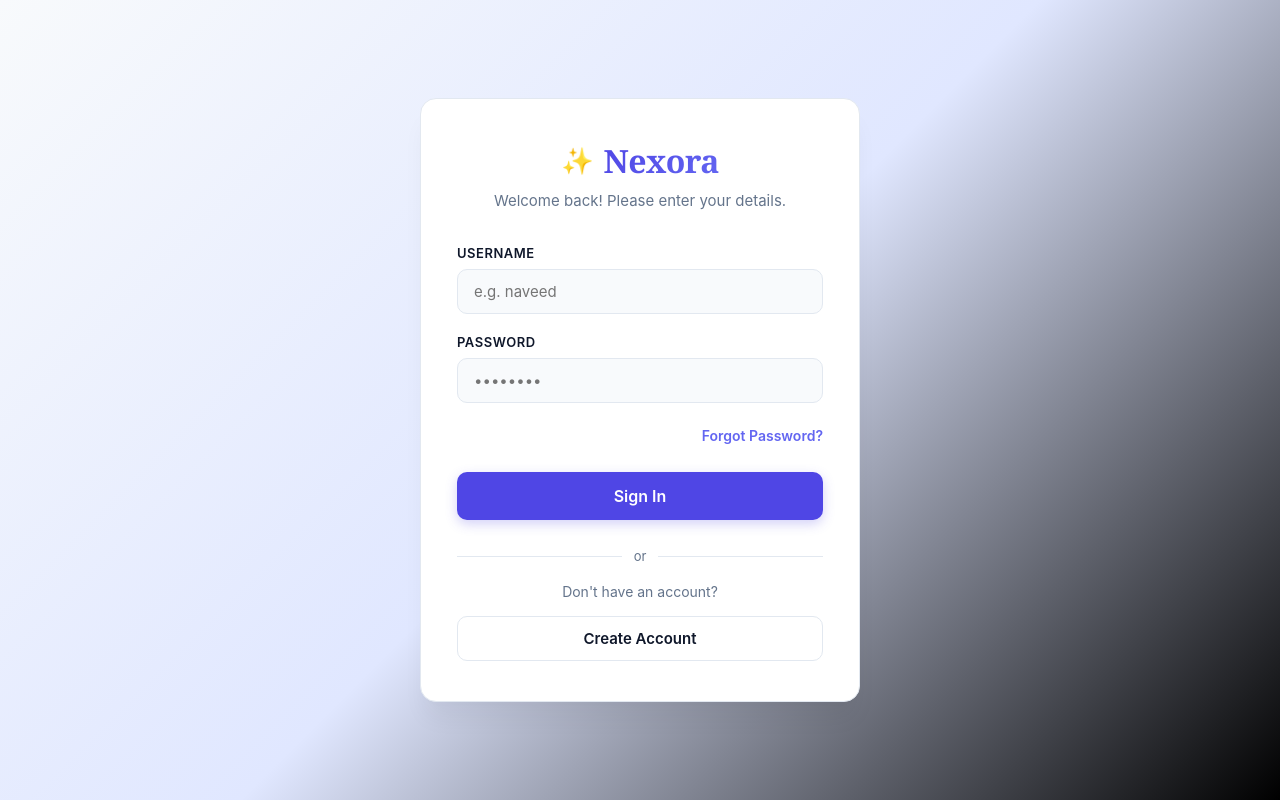
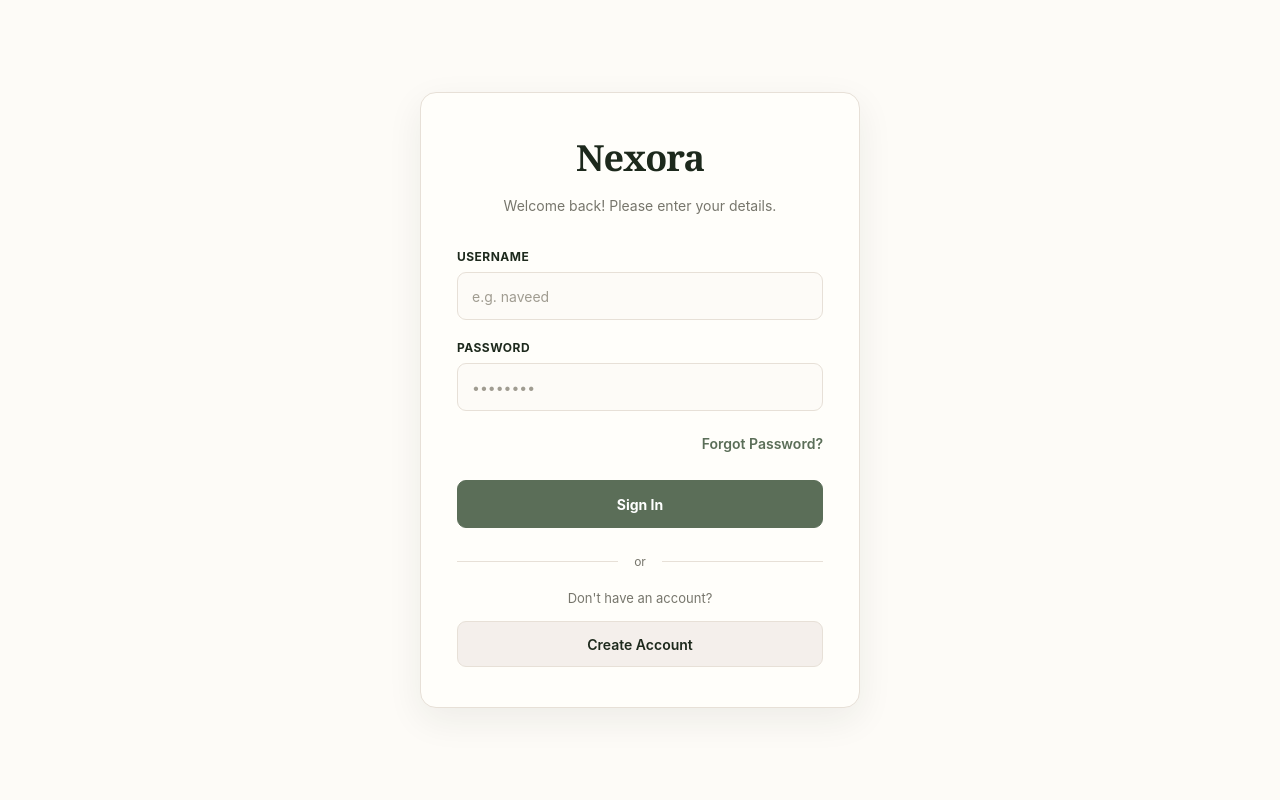
Before and after one commit to Maqdubia/Nexoraa, a React app in the folder frontend/: page /login in a window 1280 px wide. Built offline with nearby package versions, Linux system fonts and the light colour scheme; the HTML template or start-up script is replaced by a standard one.

Commit message:
Update Login.css

```diff
--- a/frontend/src/pages/Login.css
+++ b/frontend/src/pages/Login.css
@@ -1,18 +1,15 @@
+
 :root {
-  --primary: #4f46e5;
-  --primary-hover: #4338ca;
-  --primary-light: #eef2ff;
-  --text-main: #0f172a;
-  --text-muted: #64748b;
-  --bg-gradient: linear-gradient(135deg, #f8fafc 0%, #e0e7ff 50%, black 100%);
-  --surface: #ffffff;
-  --border: #e2e8f0;
+  --primary: #5B6E58;
+  --primary-hover: #43563F;
+  --primary-light: #E8ECDD;
+  --text-main: #1D291C;
+  --text-muted: #77766C;
+  --bg-gradient: #FDFBF7;
+  --surface: #FFFEFA;
+  --border: #E7E0D7;
   --radius: 16px;
-  --shadow: 0 20px 25px -5px rgba(0, 0, 0, 0.05), 0 8px 10px -6px rgba(0, 0, 0, 0.01);
-}
-
-* {
-  box-sizing: border-box;
+  --shadow: 0 12px 36px rgba(29, 41, 28, 0.07);
 }
 
 .auth-page {
@@ -20,21 +17,19 @@
   display: flex;
   justify-content: center;
   align-items: center;
+  padding: 24px;
   background: var(--bg-gradient);
-  padding: 24px;
-  font-family: 'Inter', system-ui, -apple-system, sans-serif;
+  font-family: Inter, "Segoe UI", Arial, sans-serif;
 }
 
 .auth-card {
   width: 100%;
   max-width: 440px;
+  padding: 40px 36px;
   background: var(--surface);
-  padding: 40px 36px;
+  border: 1px solid var(--border);
   border-radius: var(--radius);
   box-shadow: var(--shadow);
-  border: 1px solid var(--border);
-  transition: transform 0.2s ease;
-
 }
 
 .brand-header {
@@ -42,151 +37,196 @@
   align-items: center;
   justify-content: center;
   gap: 10px;
-  margin-bottom: 6px;
+  margin-bottom: 12px;
 }
 
 .logo-icon {
-  font-size: 26px;
+  display: none;
 }
 
 .logo {
+  margin: 0;
+  color: var(--text-main);
+  font-family: Georgia, "Times New Roman", serif;
+  font-size: 36px;
+  font-weight: 700;
+  letter-spacing: -1px;
   text-align: center;
-  margin: 0;
-  font-size: 32px;
-  font-weight: 800;
-  background: linear-gradient(135deg, #4f46e5, #6366f1);
-  -webkit-background-clip: text;
-  -webkit-text-fill-color: transparent;
-  letter-spacing: -0.02em;
 }
 
 .subtitle {
+  margin: 0 0 32px;
+  color: var(--text-muted);
+  font-size: 14px;
+  line-height: 1.7;
   text-align: center;
-  color: var(--text-muted);
-  margin: 0 0 32px 0;
-  font-size: 15px;
 }
 
 .input-group {
-  margin-bottom: 20px;
   display: flex;
   flex-direction: column;
+  margin-bottom: 20px;
 }
 
 .input-group label {
   margin-bottom: 8px;
-  font-size: 13px;
-  font-weight: 600;
   color: var(--text-main);
+  font-size: 12px;
+  font-weight: 650;
+  letter-spacing: 0.04em;
   text-transform: uppercase;
-  letter-spacing: 0.04em;
 }
 
 .input-group input {
   width: 100%;
-  padding: 12px 16px;
+  min-height: 48px;
+  padding: 12px 14px;
   border: 1px solid var(--border);
-  border-radius: 10px;
-  font-size: 15px;
+  border-radius: 9px;
+  outline: none;
+  background: #FDFBF7;
   color: var(--text-main);
-  background: #f8fafc;
-  outline: none;
-  transition: all 0.2s ease;
+  font-size: 14px;
+  transition: border-color 180ms ease, box-shadow 180ms ease,
+    background 180ms ease;
+}
+
+.input-group input::placeholder {
+  color: #A09C91;
 }
 
 .input-group input:focus {
   border-color: var(--primary);
-  background: #ffffff;
-  box-shadow: 0 0 0 4px rgba(79, 70, 229, 0.12);
+  background: #FFFEFA;
+  box-shadow: 0 0 0 3px rgba(91, 110, 88, 0.13);
 }
 
 .auth-button {
   width: 100%;
-  padding: 14px;
-  border: none;
-  border-radius: 10px;
+  min-height: 48px;
+  margin-top: 8px;
+  padding: 13px 16px;
+  border: 1px solid var(--primary);
+  border-radius: 9px;
   background: var(--primary);
-  color: white;
-  font-size: 16px;
-  font-weight: 600;
+  color: #FFFFFF;
+  font-size: 14px;
+  font-weight: 650;
   cursor: pointer;
-  transition: all 0.2s ease;
-  box-shadow: 0 4px 12px rgba(79, 70, 229, 0.25);
-  margin-top: 8px;
+  transition: background 180ms ease, transform 180ms ease;
 }
 
 .auth-button:hover:not(:disabled) {
   background: var(--primary-hover);
+  border-color: var(--primary-hover);
   transform: translateY(-1px);
 }
 
 .auth-button:disabled {
-  opacity: 0.7;
+  opacity: 0.65;
   cursor: not-allowed;
 }
 
-.message-banner {
-  margin-top: 20px;
-  padding: 12px 16px;
-  border-radius: 8px;
-  font-size: 14px;
+.auth-page button[style] {
+  color: var(--primary) !important;
+}
+
+.message-banner,
+.message {
+  margin-top: 18px;
+  padding: 12px 14px;
+  border: 1px solid var(--border);
+  border-radius: 9px;
+  font-size: 13px;
+  line-height: 1.6;
   text-align: center;
-  word-break: break-word;
+  overflow-wrap: anywhere;
 }
 
 .message-banner.error {
-  background: #fef2f2;
-  color: #dc2626;
-  border: 1px solid #fecaca;
+  border-color: #E8C9C1;
+  background: #FAEFEB;
+  color: #914B3D;
 }
 
 .message-banner.success {
-  background: #f0fdf4;
-  color: #16a34a;
-  border: 1px solid #bbf7d0;
+  border-color: #D5DFC9;
+  background: #EEF2E8;
+  color: #43563F;
+}
+
+.message {
+  border-color: #D5DFC9;
+  background: #EEF2E8;
+  color: #43563F;
 }
 
 .divider {
   display: flex;
   align-items: center;
-  text-align: center;
-  margin: 28px 0 16px 0;
+  gap: 12px;
+  margin: 26px 0 18px;
   color: var(--text-muted);
-  font-size: 13px;
+  font-size: 12px;
 }
 
 .divider::before,
 .divider::after {
-  content: '';
   flex: 1;
   border-bottom: 1px solid var(--border);
+  content: "";
 }
 
 .divider span {
-  padding: 0 12px;
+  padding: 0 4px;
 }
 
 .switch-text {
+  margin: 0 0 12px;
+  color: var(--text-muted);
+  font-size: 13px;
   text-align: center;
-  margin: 0 0 12px 0;
-  color: var(--text-muted);
-  font-size: 14px;
 }
 
 .secondary-button {
   width: 100%;
+  min-height: 46px;
   padding: 12px;
   border: 1px solid var(--border);
-  border-radius: 10px;
-  background: #ffffff;
+  border-radius: 9px;
+  background: #F4EFEB;
   color: var(--text-main);
-  font-size: 15px;
+  font-size: 14px;
   font-weight: 600;
   cursor: pointer;
-  transition: all 0.2s ease;
+  transition: background 180ms ease, border-color 180ms ease;
 }
 
 .secondary-button:hover {
-  background: #f8fafc;
-  border-color: #cbd5e1;
+  border-color: #C2A684;
+  background: #EDE5DB;
 }
+
+.auth-page button:focus-visible {
+  outline: 2px solid var(--primary);
+  outline-offset: 3px;
+}
+
+@media (max-width: 480px) {
+  .auth-page {
+    padding: 16px;
+  }
+
+  .auth-card {
+    padding: 32px 22px;
+    border-radius: 13px;
+  }
+
+  .logo {
+    font-size: 32px;
+  }
+
+  .subtitle {
+    margin-bottom: 26px;
+  }
+}
```
